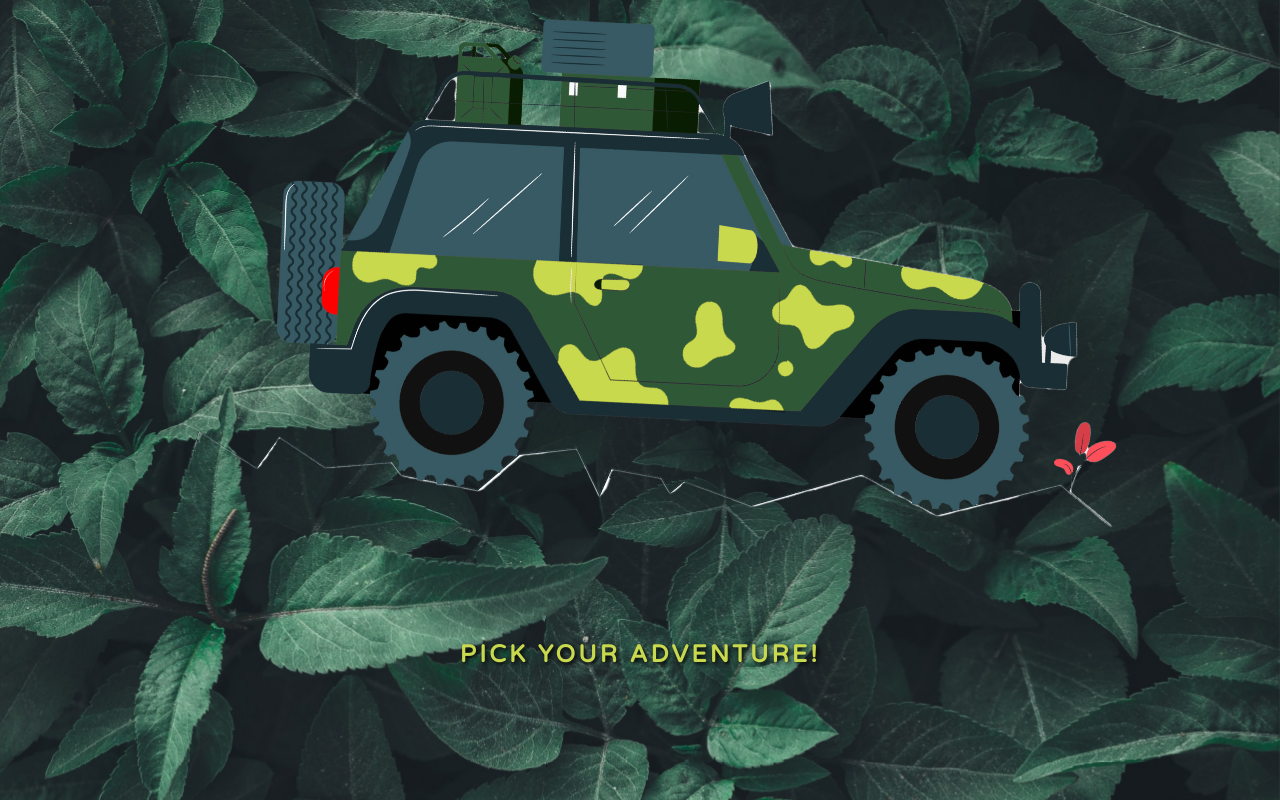
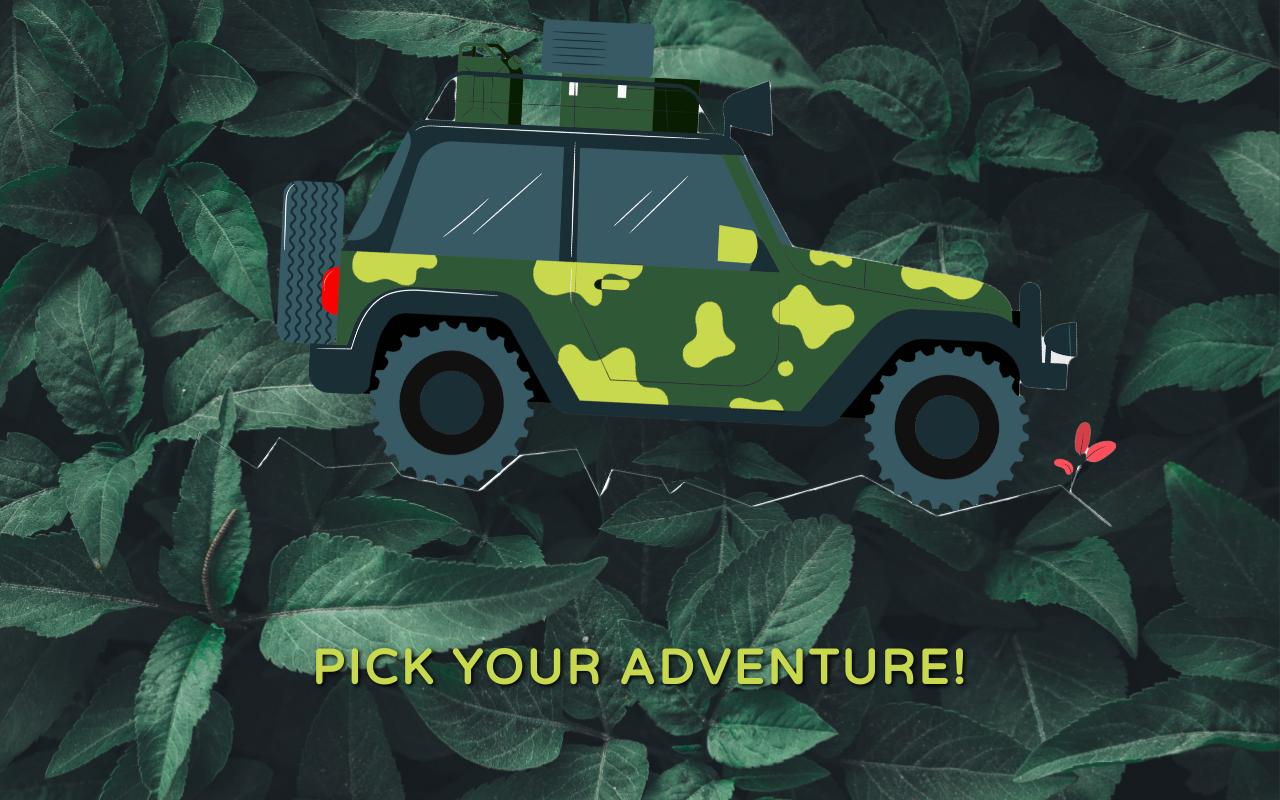
Before and after one commit to joeygil/adventure-app, a React (Vite) app: page / in a window 1280 px wide. Shown: the top 800 px of the page. Built offline with nearby package versions, Linux system fonts and the light colour scheme.

Commit message:
app-title font size increase

```diff
--- a/src/App.css
+++ b/src/App.css
@@ -4,7 +4,7 @@
   padding: 2rem;
   text-align: center;
   font-family: "Varela Round", sans-serif;
-  color: #dcdcdc;
+  color: white;
 }
 
 body {
@@ -41,6 +41,12 @@ h1 {
   margin-top: 50%;
   font-size: 1.5rem;
   text-shadow: 2px 2px 4px #000000;
+}
+
+@media only screen and (min-width: 800px) {
+  .app-title {
+    font-size: 3rem;
+  }
 }
 
 .jeep-image {
--- a/src/App.jsx
+++ b/src/App.jsx
@@ -29,8 +29,16 @@ function App() {
   return (
     <>
       <div className="banner-container">
-        <img src="images/leaves.jpg" className="top-image"></img>
-        <img src="images/off-road.png" className="jeep-image"></img>
+        <img
+          src="images/leaves.jpg"
+          className="top-image"
+          alt="leaves pattern"
+        ></img>
+        <img
+          src="images/off-road.png"
+          className="jeep-image"
+          alt="off road jeep"
+        ></img>
       </div>
       <h1 className="app-title">PICK YOUR ADVENTURE!</h1>
       <p className="app-description">
```
